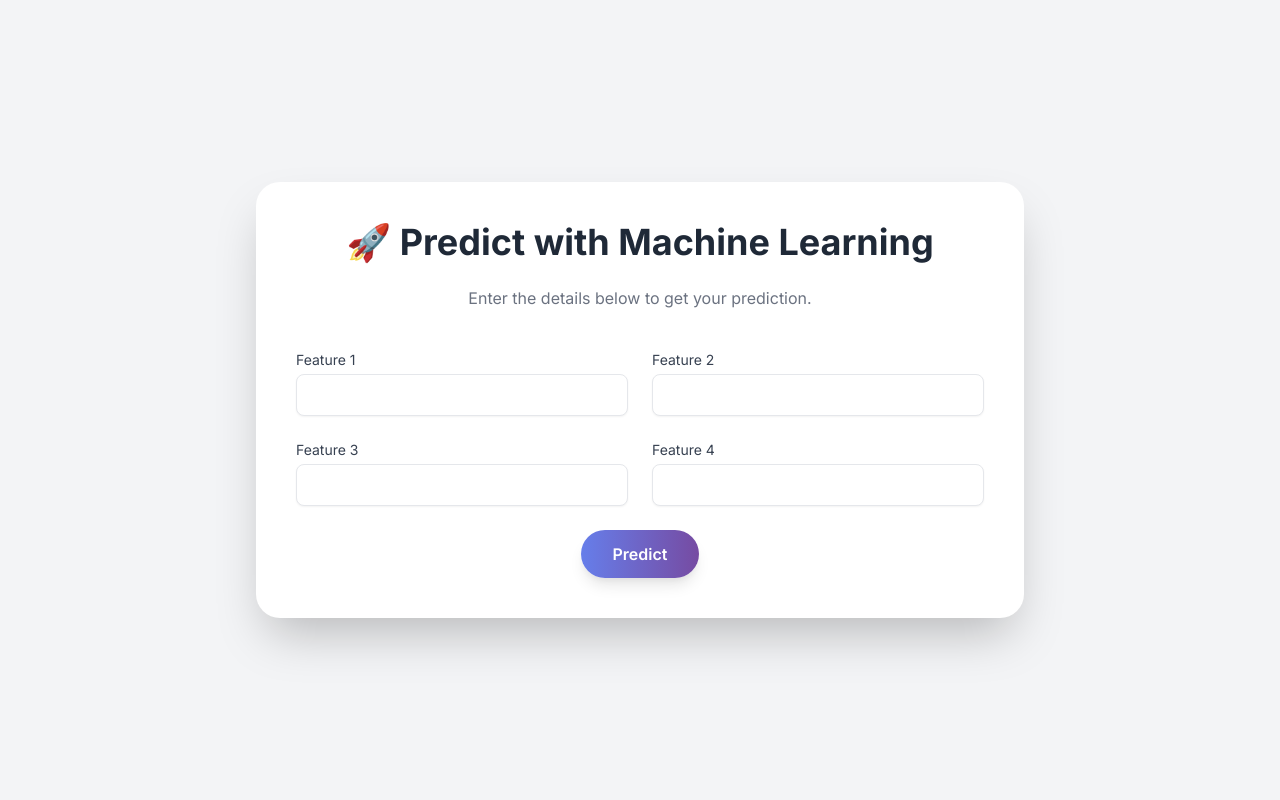
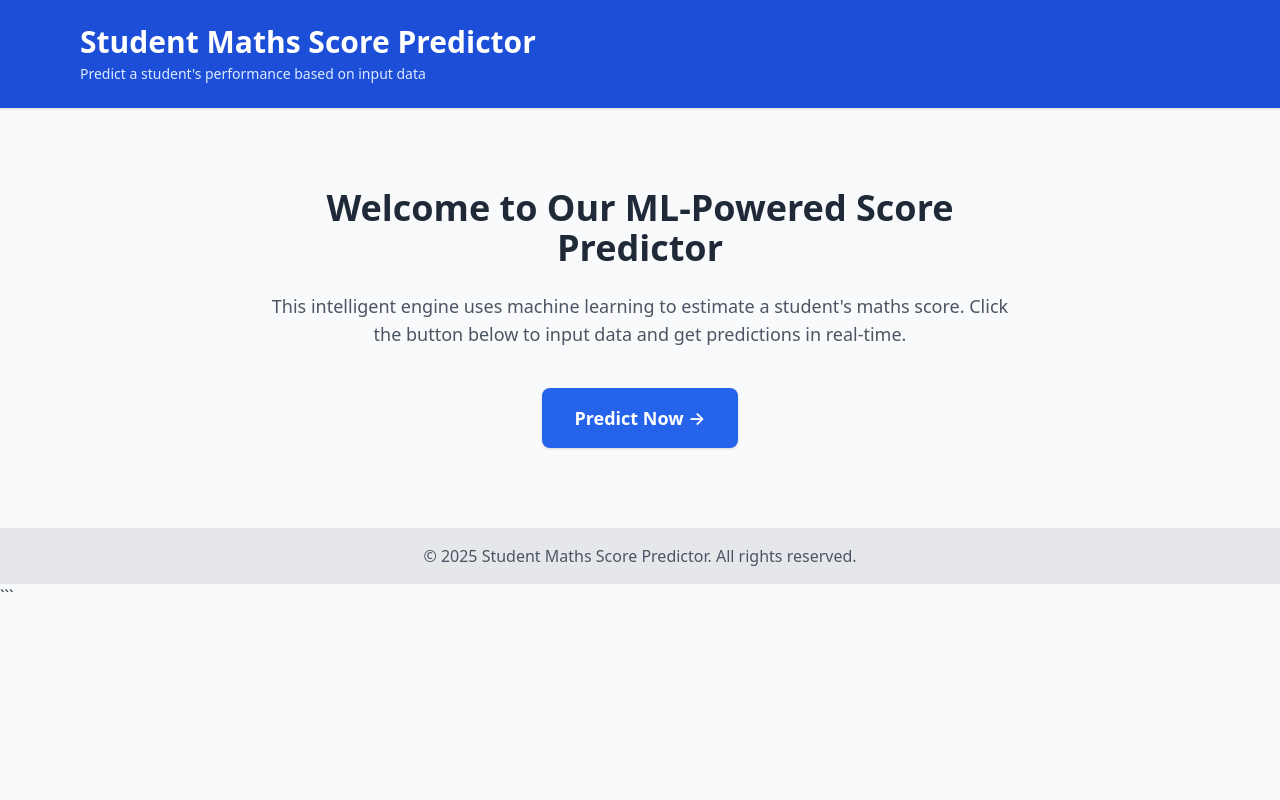
Before and after one commit to ihimanshu29/mlProject, a Flask app: page / in a window 1280 px wide. Run offline with Flask 3, Linux system fonts and the light colour scheme.

Commit message:
update home page

````diff
--- a/templates/index.html
+++ b/templates/index.html
@@ -1,114 +1,34 @@
 <!DOCTYPE html>
 <html lang="en">
-  <head>
-    <meta charset="UTF-8" />
-    <meta name="viewport" content="width=device-width, initial-scale=1.0" />
-    <title>Advanced ML Predictor</title>
-    <link
-      href="https://cdn.jsdelivr.net/npm/tailwindcss@2.2.19/dist/tailwind.min.css"
-      rel="stylesheet"
-    />
-    <link
-      href="https://fonts.googleapis.com/css2?family=Inter:wght@400;600;700&display=swap"
-      rel="stylesheet"
-    />
-    <style>
-      body {
-        font-family: "Inter", sans-serif;
-      }
-      .bg-gradient {
-        background: linear-gradient(to right, #667eea, #764ba2);
-      }
-    </style>
-  </head>
+<head>
+  <meta charset="UTF-8" />
+  <meta name="viewport" content="width=device-width, initial-scale=1.0" />
+  <title>Student Maths Score Predictor</title>
+  <link href="https://cdn.jsdelivr.net/npm/tailwindcss@2.2.19/dist/tailwind.min.css" rel="stylesheet">
+</head>
+<body class="bg-gray-50 text-gray-800">
+  <header class="bg-blue-700 text-white py-6 shadow">
+    <div class="max-w-6xl mx-auto px-4">
+      <h1 class="text-3xl font-bold">Student Maths Score Predictor</h1>
+      <p class="text-sm mt-1 text-blue-100">Predict a student's performance based on input data</p>
+    </div>
+  </header>
 
-  <body class="bg-gray-100 min-h-screen flex items-center justify-center">
-    <div class="bg-white rounded-3xl shadow-2xl p-10 w-full max-w-3xl">
-      <h1 class="text-4xl font-bold text-center text-gray-800 mb-6">
-        🚀 Predict with Machine Learning
-      </h1>
-      <p class="text-center text-gray-500 mb-10">
-        Enter the details below to get your prediction.
+  <main class="flex items-center justify-center py-20 px-4">
+    <div class="max-w-3xl text-center">
+      <h2 class="text-4xl font-extrabold mb-6">Welcome to Our ML-Powered Score Predictor</h2>
+      <p class="text-lg text-gray-600 mb-10">
+        This intelligent engine uses machine learning to estimate a student's maths score. Click the button below to input data and get predictions in real-time.
       </p>
+      <a href="/predictdata" class="inline-block bg-blue-600 hover:bg-blue-700 text-white text-lg font-semibold px-8 py-4 rounded-lg transition shadow">
+        Predict Now →
+      </a>
+    </div>
+  </main>
 
-      <form action="/predict" method="POST" class="space-y-6">
-        <div class="grid grid-cols-1 md:grid-cols-2 gap-6">
-          <div>
-            <label
-              for="feature1"
-              class="block text-sm font-medium text-gray-700"
-              >Feature 1</label
-            >
-            <input
-              type="text"
-              id="feature1"
-              name="feature1"
-              required
-              class="mt-1 block w-full px-4 py-2 border rounded-lg shadow-sm focus:outline-none focus:ring-2 focus:ring-purple-500"
-            />
-          </div>
-          <div>
-            <label
-              for="feature2"
-              class="block text-sm font-medium text-gray-700"
-              >Feature 2</label
-            >
-            <input
-              type="text"
-              id="feature2"
-              name="feature2"
-              required
-              class="mt-1 block w-full px-4 py-2 border rounded-lg shadow-sm focus:outline-none focus:ring-2 focus:ring-purple-500"
-            />
-          </div>
-          <div>
-            <label
-              for="feature3"
-              class="block text-sm font-medium text-gray-700"
-              >Feature 3</label
-            >
-            <input
-              type="text"
-              id="feature3"
-              name="feature3"
-              required
-              class="mt-1 block w-full px-4 py-2 border rounded-lg shadow-sm focus:outline-none focus:ring-2 focus:ring-purple-500"
-            />
-          </div>
-          <div>
-            <label
-              for="feature4"
-              class="block text-sm font-medium text-gray-700"
-              >Feature 4</label
-            >
-            <input
-              type="text"
-              id="feature4"
-              name="feature4"
-              required
-              class="mt-1 block w-full px-4 py-2 border rounded-lg shadow-sm focus:outline-none focus:ring-2 focus:ring-purple-500"
-            />
-          </div>
-        </div>
-
-        <div class="text-center">
-          <button
-            type="submit"
-            class="bg-gradient text-white px-8 py-3 rounded-full font-semibold hover:scale-105 transition transform duration-200 shadow-lg"
-          >
-            Predict
-          </button>
-        </div>
-      </form>
-
-      {% if prediction %}
-      <div
-        class="mt-10 p-6 bg-purple-100 border-l-4 border-purple-500 text-purple-800 rounded shadow-md"
-      >
-        <h2 class="text-xl font-semibold">Prediction Result:</h2>
-        <p class="mt-2">{{ prediction }}</p>
-      </div>
-      {% endif %}
-    </div>
-  </body>
+  <footer class="bg-gray-200 text-center text-gray-600 py-4">
+    <p>&copy; 2025 Student Maths Score Predictor. All rights reserved.</p>
+  </footer>
+</body>
 </html>
+```
````
